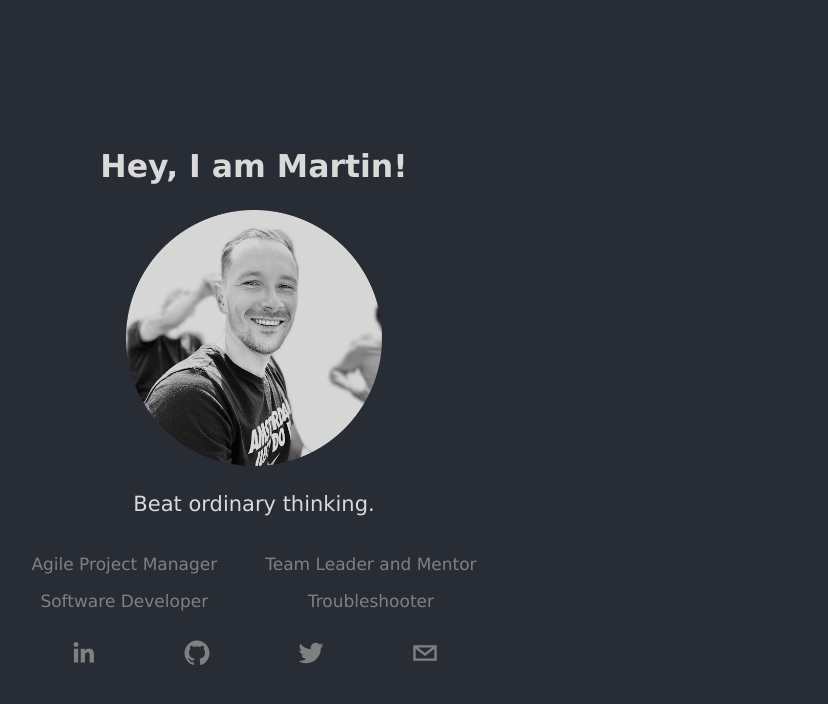
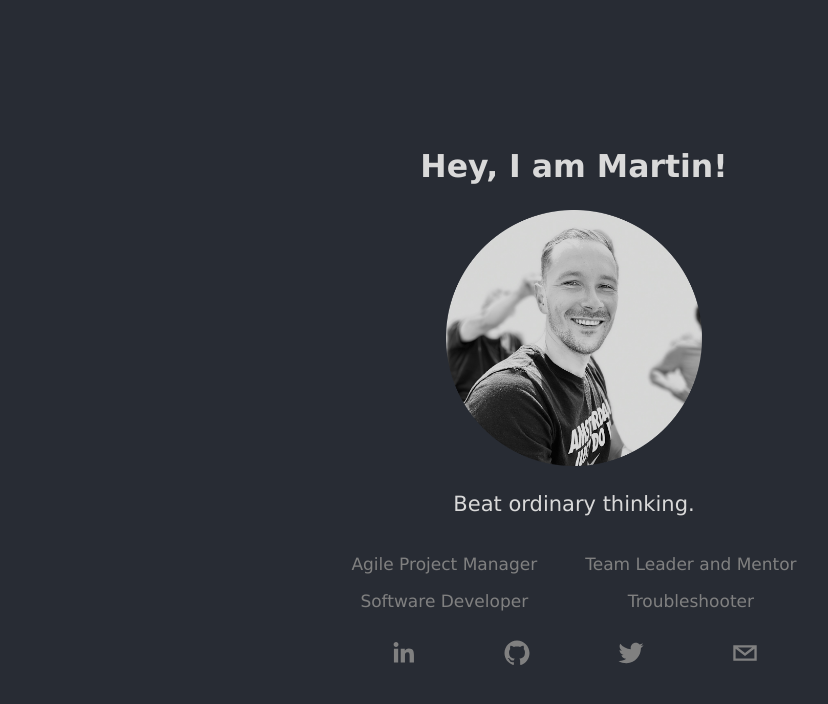
Before and after one commit to martnaum/hey, a React (Create React App) app: page / in a window 1280 px wide. Shown: the top 704 px of the page, without its empty margins (66-894 px from the left). Built offline with nearby package versions, Linux system fonts and the light colour scheme.

Commit message:
center the content. keep the base style for future developments

```diff
--- a/src/App.css
+++ b/src/App.css
@@ -6,8 +6,12 @@
   font-family: "Lucida Sans Unicode", "Lucida Grande", sans-serif;
   color: #d9d9d9;
   display: flex;
-  flex-direction: row;
-  flex-wrap: wrap;
+  /*flex-direction: row;
+  flex-wrap: wrap;*/
+  flex-direction: column;
+  align-items: center;
+  justify-content: center;
+
 }
 
 .base {
```
